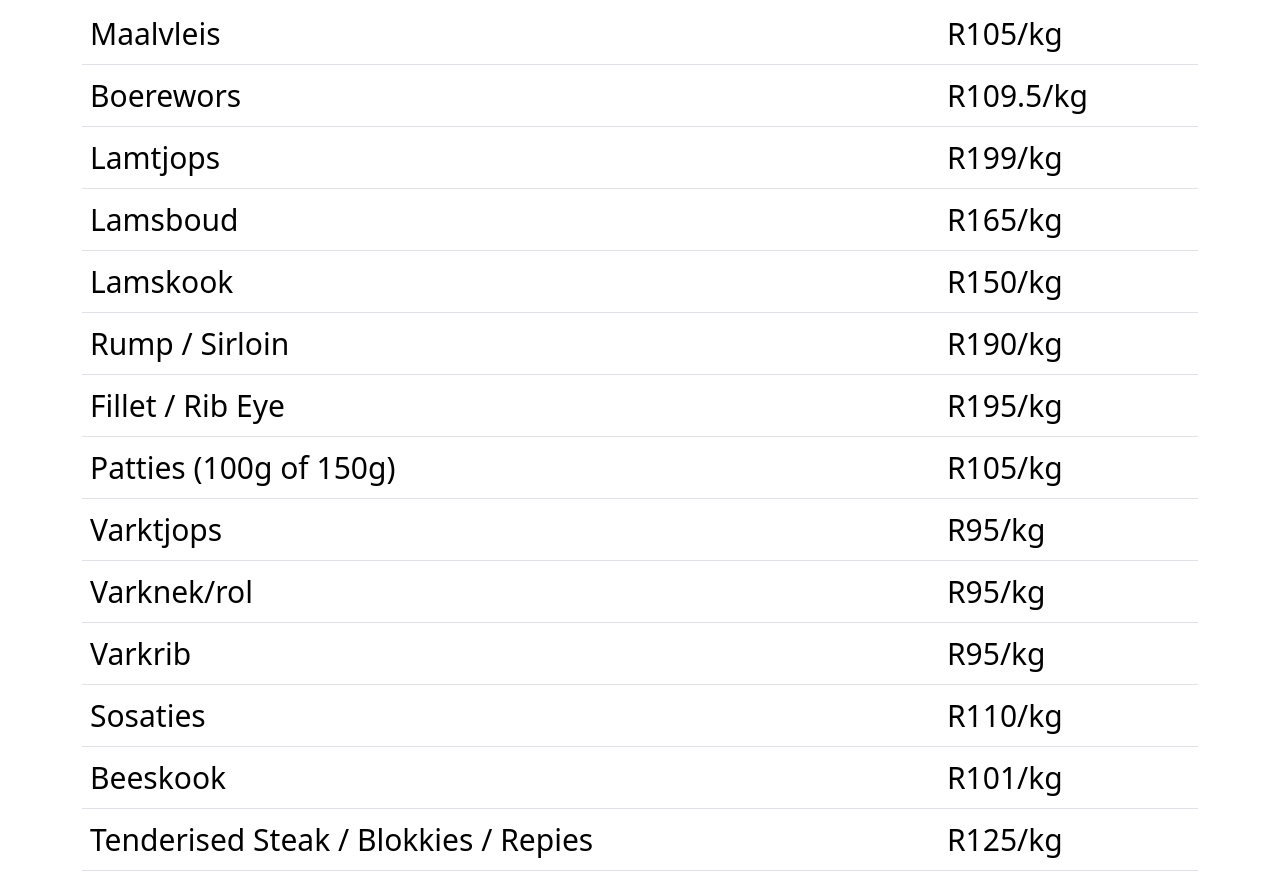
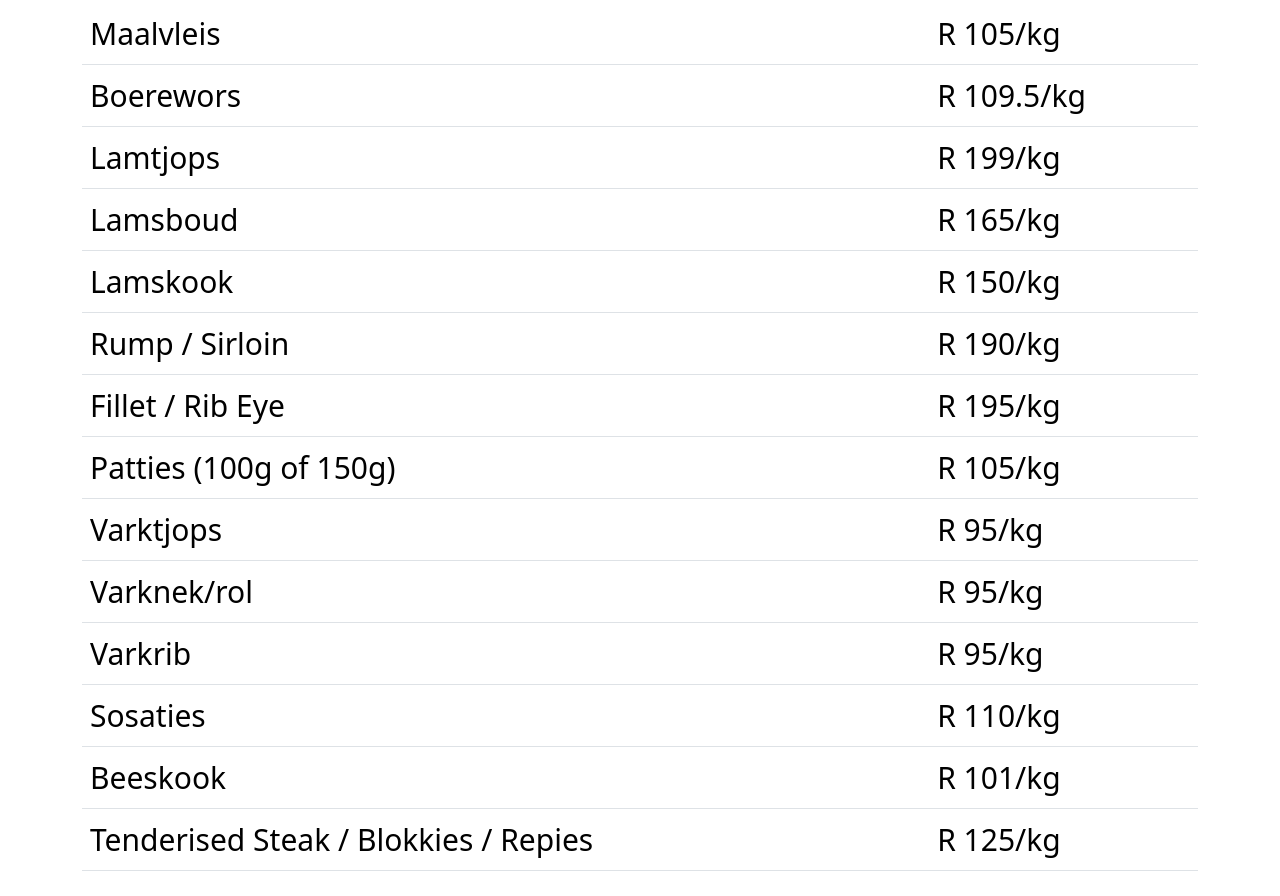
Before and after one commit to ShadowDragon15/VS, a plain HTML site: page index.html in a window 1280 px wide. Shown: the part 636-1532 px from the top of the page. Drawn offline with nearby package versions, Linux system fonts and the light colour scheme.

Commit message:
Update index.html

```diff
--- a/index.html
+++ b/index.html
@@ -6,7 +6,9 @@
     <link href="https://cdn.jsdelivr.net/npm/bootstrap@5.3.0-alpha3/dist/css/bootstrap.min.css" rel="stylesheet" integrity="sha384-KK94CHFLLe+nY2dmCWGMq91rCGa5gtU4mk92HdvYe+M/SXH301p5ILy+dN9+nJOZ" crossorigin="anonymous">
     <link rel="stylesheet" href="style.css">
 
+
     <title>Vrede Supermark</title>
+
 </head>
 
 <body>
@@ -25,59 +27,59 @@
                 <thead><h2>Pryslys</h2></thead>
                 <tr>
                     <td>Maalvleis</td>
-                    <td>R105/kg</td>
+                    <td>R 105/kg</td>
                 </tr>
                 <tr>
                     <td>Boerewors</td>
-                    <td>R109.5/kg</td>
+                    <td>R 109.5/kg</td>
                 </tr>
                 <tr>
                     <td>Lamtjops</td>
-                    <td>R199/kg</td>
+                    <td>R 199/kg</td>
                 </tr>
                 <tr>
                     <td>Lamsboud</td>
-                    <td>R165/kg</td>
+                    <td>R 165/kg</td>
                 </tr>
                 <tr>
                     <td>Lamskook</td>
-                    <td>R150/kg</td>
+                    <td>R 150/kg</td>
                 </tr>
                 <tr>
                     <td>Rump / Sirloin</td>
-                    <td>R190/kg</td>
+                    <td>R 190/kg</td>
                 </tr>
                 <tr>
                     <td>Fillet / Rib Eye</td>
-                    <td>R195/kg</td>
+                    <td>R 195/kg</td>
                 </tr>
                 <tr>
                     <td>Patties (100g of 150g)</td>
-                    <td>R105/kg</td>
+                    <td>R 105/kg</td>
                 </tr>
                 <tr>
                     <td>Varktjops</td>
-                    <td>R95/kg</td>
+                    <td>R 95/kg</td>
                 </tr>
                 <tr>
                     <td>Varknek/rol</td>
-                    <td>R95/kg</td>
+                    <td>R 95/kg</td>
                 </tr>
                 <tr>
                     <td>Varkrib</td>
-                    <td>R95/kg</td>
+                    <td>R 95/kg</td>
                 </tr>
                 <tr>
                     <td>Sosaties</td>
-                    <td>R110/kg</td>
+                    <td>R 110/kg</td>
                 </tr>
                 <tr>
                     <td>Beeskook</td>
-                    <td>R101/kg</td>
+                    <td>R 101/kg</td>
                 </tr>
                 <tr>
                     <td>Tenderised Steak / Blokkies / Repies</td>
-                    <td>R125/kg</td>
+                    <td>R 125/kg</td>
                 </tr>
             </table>
         </div>
@@ -90,10 +92,8 @@
     <section id="contact">
         <div class="container my-5">
             <div class="p-5 text-center bg-body-tertiary rounded-3">
-              <h1 class="text-body-emphasis">Vir verder inligting</h1>
-              <p class="lead">
-                Kontak Vrede Supermark by 058 913 1728
-              </p>
+              <h1 class= "first-lead">Vir verder inligting</h1>
+              <p class= "lead">Kontak Vrede Supermark by 058 913 1728</p>
             </div>
           </div>
 
@@ -105,7 +105,7 @@
     <div class="container">
         <footer class="d-flex flex-wrap justify-content-between align-items-center py-3 my-4 border-top">
           <div class="col-md-4 d-flex align-items-center">
-            <span class="mb-3 mb-md-0 text-body-secondary">© Vrede Supermark </span>
+            <span class="mb-3 mb-md-0 copyright">© Vrede Supermark </span>
           </div>
         </footer>
       </div>
```
